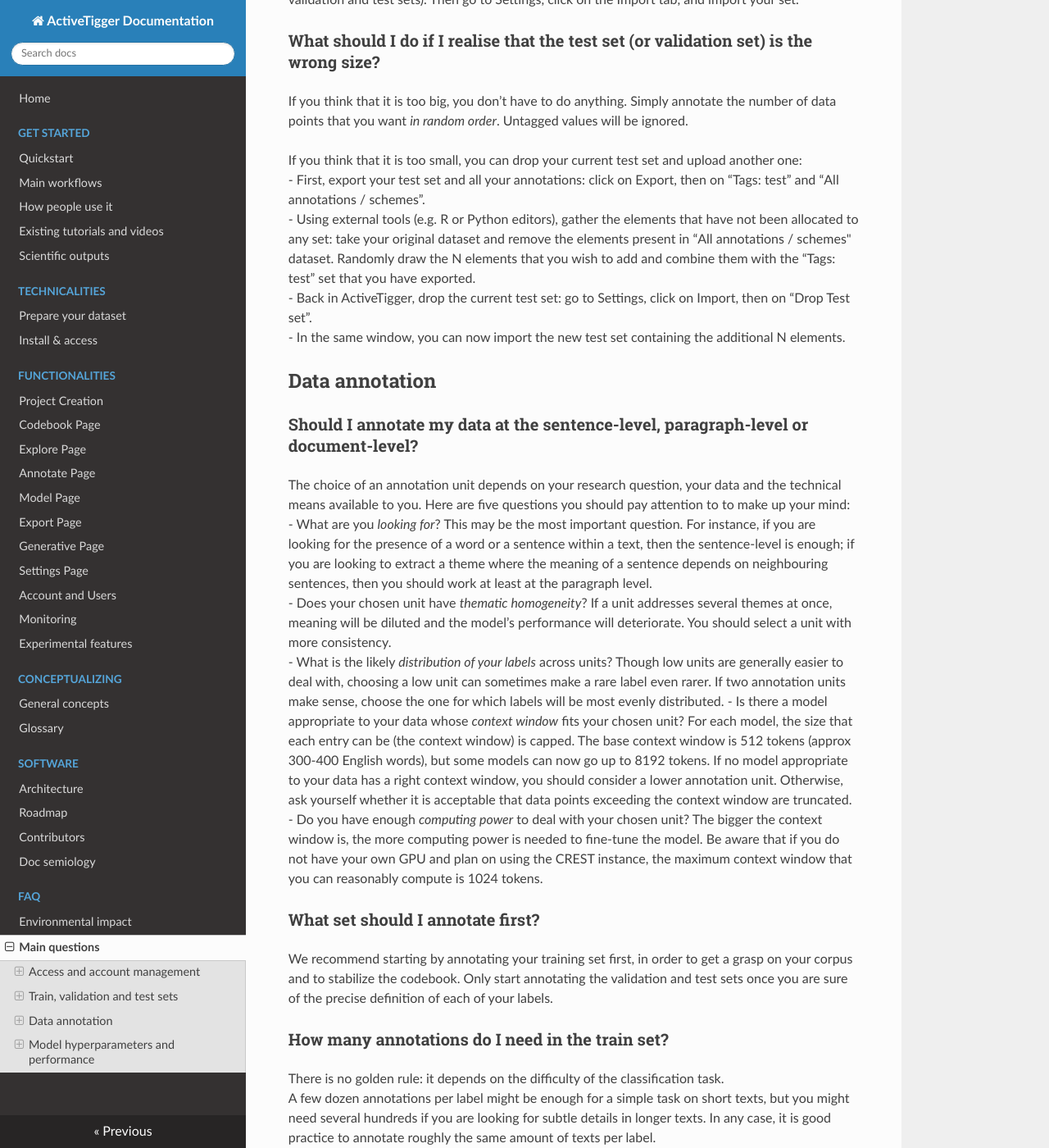
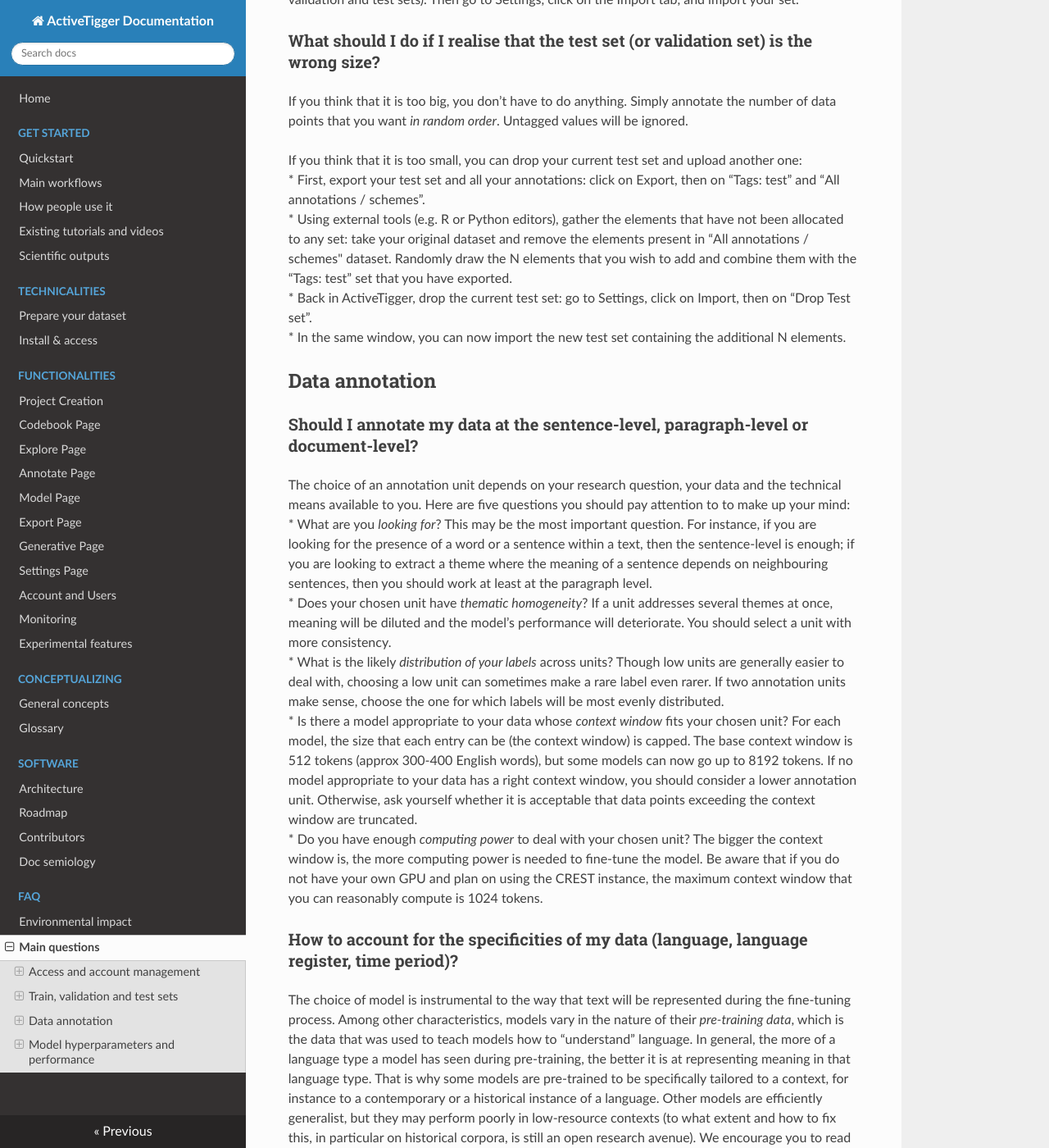
Before and after one commit to activetigger/documentation, an MkDocs documentation site: the page built from docs/faq/faq.md, in a window 1280 px wide and 1400 px high, scrolled down 1764 px. Shown: the whole window at 82% size. Built offline with MkDocs 1.6.1, drawn with Linux system fonts in a browser that asks for light colours; nearby versions of some CDN libraries; some of the changed text lies outside the part shown.

Commit message:
small fixes + new question

```diff
--- a/docs/faq/faq.md
+++ b/docs/faq/faq.md
@@ -45,20 +45,24 @@
 If you think that it is too big, you don’t have to do anything. Simply annotate the number of data points that you want *in random order*. Untagged values will be ignored.
 
 If you think that it is too small, you can drop your current test set and upload another one:
-- First, export your test set and all your annotations: click on Export, then on “Tags: test” and “All annotations / schemes”.
-- Using external tools (e.g. R or Python editors), gather the elements that have not been allocated to any set: take your original dataset and remove the elements present in “All annotations / schemes" dataset. Randomly draw the N elements that you wish to add and combine them with the “Tags: test” set that you have exported.
-- Back in ActiveTigger, drop the current test set: go to Settings, click on Import, then on “Drop Test set”.
-- In the same window, you can now import the new test set containing the additional N elements.
+* First, export your test set and all your annotations: click on Export, then on “Tags: test” and “All annotations / schemes”.
+* Using external tools (e.g. R or Python editors), gather the elements that have not been allocated to any set: take your original dataset and remove the elements present in “All annotations / schemes" dataset. Randomly draw the N elements that you wish to add and combine them with the “Tags: test” set that you have exported.
+* Back in ActiveTigger, drop the current test set: go to Settings, click on Import, then on “Drop Test set”.
+* In the same window, you can now import the new test set containing the additional N elements.
 
 ## Data annotation
 
 ### Should I annotate my data at the sentence-level, paragraph-level or document-level?
 The choice of an annotation unit depends on your research question, your data and the technical means available to you. Here are five questions you should pay attention to to make up your mind:
-- What are you _looking for_? This may be the most important question. For instance, if you are looking for the presence of a word or a sentence within a text, then the sentence-level is enough; if you are looking to extract a theme where the meaning of a sentence depends on neighbouring sentences, then you should work at least at the paragraph level.
-- Does your chosen unit have _thematic homogeneity_? If a unit addresses several themes at once, meaning will be diluted and the model’s performance will deteriorate. You should select a unit with more consistency.
-- What is the likely _distribution of your labels_ across units? Though low units are generally easier to deal with, choosing a low unit can sometimes make a rare label even rarer. If two annotation units make sense, choose the one for which labels will be most evenly distributed.
-- Is there a model appropriate to your data whose _context window_ fits your chosen unit? For each model, the size that each entry can be (the context window) is capped. The base context window is 512 tokens (approx 300-400 English words), but some models can now go up to 8192 tokens. If no model appropriate to your data has a right context window, you should consider a lower annotation unit. Otherwise, ask yourself whether it is acceptable that data points exceeding the context window are truncated.
-- Do you have enough _computing power_ to deal with your chosen unit? The bigger the context window is, the more computing power is needed to fine-tune the model. Be aware that if you do not have your own GPU and plan on using the CREST instance, the maximum context window that you can reasonably compute is 1024 tokens.
+* What are you _looking for_? This may be the most important question. For instance, if you are looking for the presence of a word or a sentence within a text, then the sentence-level is enough; if you are looking to extract a theme where the meaning of a sentence depends on neighbouring sentences, then you should work at least at the paragraph level.
+* Does your chosen unit have _thematic homogeneity_? If a unit addresses several themes at once, meaning will be diluted and the model’s performance will deteriorate. You should select a unit with more consistency.
+* What is the likely _distribution of your labels_ across units? Though low units are generally easier to deal with, choosing a low unit can sometimes make a rare label even rarer. If two annotation units make sense, choose the one for which labels will be most evenly distributed.
+* Is there a model appropriate to your data whose _context window_ fits your chosen unit? For each model, the size that each entry can be (the context window) is capped. The base context window is 512 tokens (approx 300-400 English words), but some models can now go up to 8192 tokens. If no model appropriate to your data has a right context window, you should consider a lower annotation unit. Otherwise, ask yourself whether it is acceptable that data points exceeding the context window are truncated.
+* Do you have enough _computing power_ to deal with your chosen unit? The bigger the context window is, the more computing power is needed to fine-tune the model. Be aware that if you do not have your own GPU and plan on using the CREST instance, the maximum context window that you can reasonably compute is 1024 tokens.
+
+### How to account for the specificities of my data (language, language register, time period)?
+The choice of model is instrumental to the way that text will be represented during the fine-tuning process. Among other characteristics, models vary in the nature of their _pre-training data_, which is the data that was used to teach models how to “understand” language. In general, the more of a language type a model has seen during pre-training, the better it is at representing meaning in that language type. That is why some models are pre-trained to be specifically tailored to a context, for instance to a contemporary or a historical instance of a language. Other models are efficiently generalist, but they may perform poorly in low-resource contexts (to what extent and how to fix this, in particular on historical corpora, is still an open research avenue). We encourage you to read the different models’ documentation on HuggingFace to find the model that suits your data best.
+Then, of course, how you craft your codebook also matters. You should be careful to create labels that are relevant to the context(s) of your dataset as a whole.
 
 ### What set should I annotate first?
 
@@ -68,7 +72,7 @@
 
 There is no golden rule: it depends on the difficulty of the classification task.
 A few dozen annotations per label might be enough for a simple task on short texts, but you might need several hundreds if you are looking for subtle details in longer texts. In any case, it is good practice to annotate roughly the same amount of texts per label.
-In general, more is always better, but it also depends on how useful your annotations are (see *Active learning* section).
+In general, more is always better, but it also depends on how useful your annotations are (see [active learning](https://activetigger.com/documentation/conceptualizing/general/#what-is-active-learning) section).
 
 ### I have difficulties annotating my texts with my current scheme
 
```
